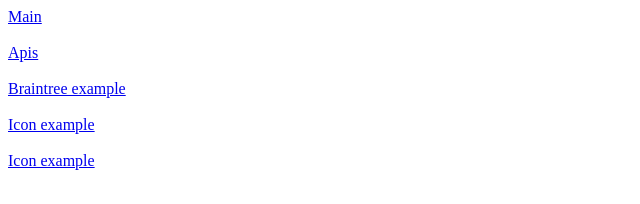
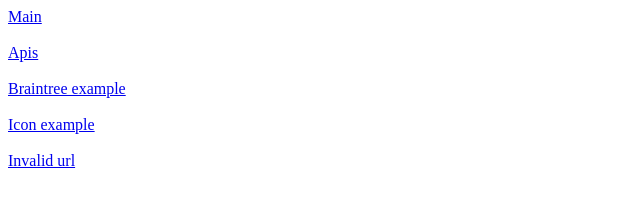
Before and after one commit to adam-batwash/adam-batwash.github.io, a plain HTML site: page index.html in a window 1280 px wide. Shown: the full height of the page, 0-640 px from the left. Drawn offline with Linux system fonts and the light colour scheme.

Commit message:
Update index.html

```diff
--- a/index.html
+++ b/index.html
@@ -16,7 +16,7 @@
   <a href="https://app.sdk-playground.v.newstore.net/examples/icon">Icon example</a>
   <br><br>
 
-  <a href="https://app.sdk-playground.v.newstore.net/invalidurl">Icon example</a>
+  <a href="https://app.sdk-playground.v.newstore.net/invalidurl">Invalid url</a>
   <br><br>
 
   <br><br>
```
